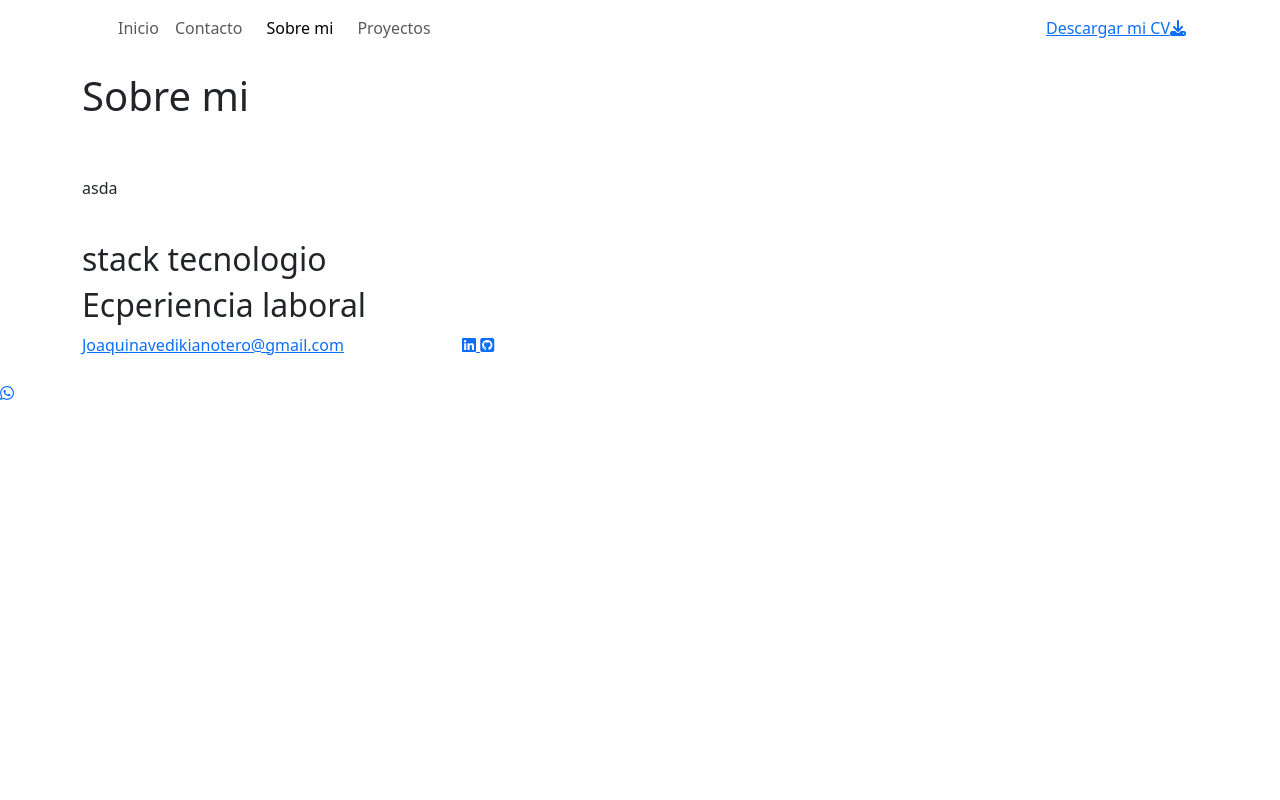
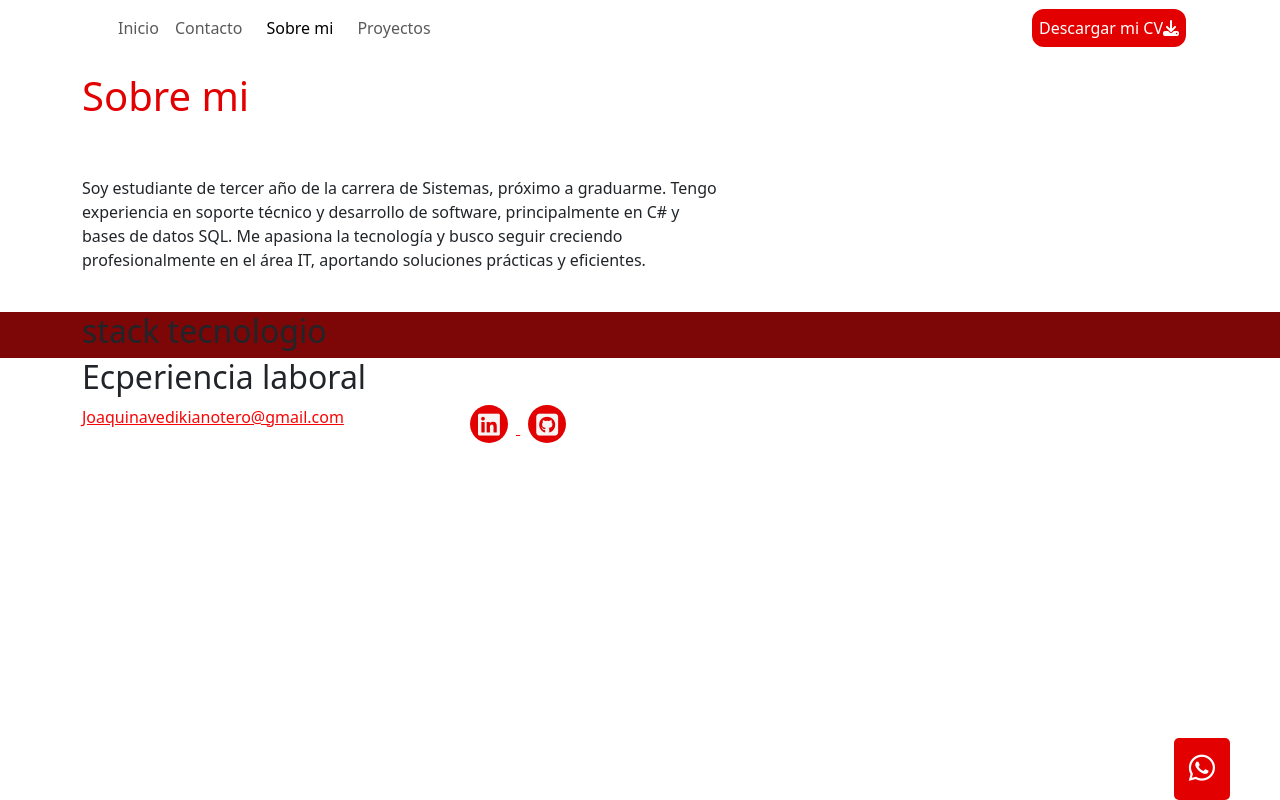
Before and after one commit to Avedikiangit/Porfolio, a PHP site: page /sobre-mi.html in a window 1280 px wide. Run offline with PHP 8.4, Linux system fonts and the light colour scheme; some web fonts are replaced.

Commit message:
cambiosdos

```diff
--- a/css/estilos.css
+++ b/css/estilos.css
@@ -113,12 +113,12 @@ body {
 
 
     .CV{
-        background-color: #E20000;
+        background-color: white;
         padding: 7px;
         border-radius: 12px;
     }
     .CV a{
-        color: white;
+        color:  #E20000;
         text-decoration: none;
 
     }
@@ -366,3 +366,84 @@ body {
         background-color: white;
     }
 }
+
+#sobre-mi{
+
+    #stack{
+        background-color:  rgb(125, 7, 7);;
+    }
+
+
+    .CV{
+        background-color: #E20000;
+        padding: 7px;
+        border-radius: 12px;
+    }
+    .CV a{
+        color: white;
+        text-decoration: none;
+
+    }
+    .CV:hover{
+
+        background-color: #f8f4f4;
+    }
+
+
+    footer a {
+        color: #f70606;
+    }
+
+    footer {
+        color: #e60a0a;
+
+    }
+
+    footer a i {
+
+        font-size: 25px;
+        color: #f8f4f4 ;
+        background-color: #E20000;
+        border-radius: 80px;
+        text-align: center;
+        padding: 8px 0 0 0;
+        margin: 0 8px;
+        width: 38px;
+        height: 38px;
+    }
+
+
+    .logo {
+        position: fixed;
+        right: 50px;
+        bottom: 0px;
+        background-color: #E20000;
+        padding: 15px;
+        border-radius: 5px;
+
+    }
+
+    .logo i {
+
+        color: white;
+        font-size: 30px;
+    }
+
+
+
+    h1{
+
+        color: #E20000;
+    }
+
+
+
+
+
+
+
+
+
+
+
+}
--- a/sobre-mi.html
+++ b/sobre-mi.html
@@ -52,7 +52,9 @@
 
           <h1 class="pb-5 pt-3">Sobre mi</h1>
 
-          <p> asda</p>
+          <p> Soy estudiante de tercer año de la carrera de Sistemas, próximo a graduarme. Tengo experiencia en soporte técnico y desarrollo de software, principalmente en C# y bases de datos SQL. Me apasiona la tecnología y busco seguir creciendo profesionalmente en el área IT, aportando soluciones prácticas y eficientes.
+
+          </p>
 
           <div class="col-12 col-sm-5">
             <img src="" alt="">
@@ -69,13 +71,11 @@
 
           <div class="row">
             <div class="col-12">
-              <h2>
+                <h2>
                 stack tecnologio
-              </h2>
-
-            </div>
-
-        </div>
+                </h2>
+             </div>
+          </div>
 
       </div>
 
```
